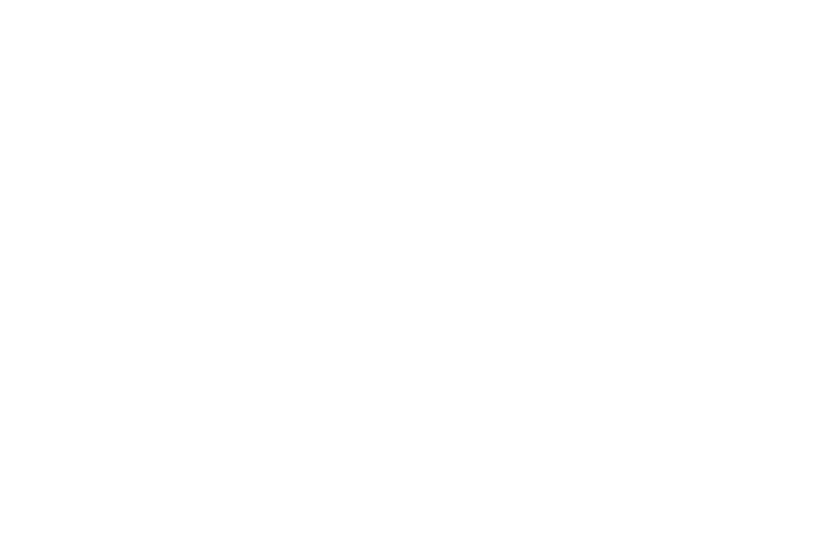
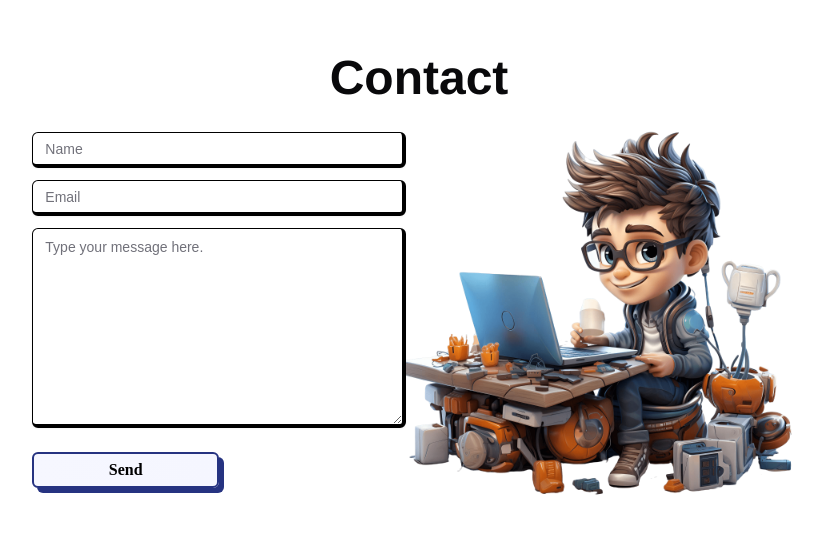
Before and after one commit to vatiza/latest-Portfolio, a Next.js app: page / in a window 1280 px wide. Shown: the part 4078-4612 px from the top of the page, without its empty margins (221-1044 px from the left). Before the commit the page ends 4124 px from the top, so only its background shows below. Built offline with nearby package versions, Linux system fonts and the light colour scheme; a web font is replaced by a local one.

Commit message:
contact added

```diff
--- a/src/app/page.tsx
+++ b/src/app/page.tsx
@@ -1,4 +1,5 @@
 import AboutMe from "@/components/home/about-me/aboutMe";
+import Contact from "@/components/home/contact/contact";
 import HeroSection from "@/components/home/hero-section/heroSection";
 import Projects from "@/components/home/porjects/porjects";
 import Skils from "@/components/home/skils/skils";
@@ -12,6 +13,7 @@
       <WhatIDo />
       <Skils />
       <Projects />
+      <Contact />
     </div>
   );
 }
--- /dev/null
+++ b/src/components/home/contact/contact.tsx
@@ -0,0 +1,49 @@
+import { Input } from "@/components/ui/input";
+import { Textarea } from "@/components/ui/textarea";
+import littleboy from "@/app/assets/littleboy-min.png";
+import Image from "next/image";
+const Contact = () => {
+  return (
+    <div className="min-h-screen px-5 lg:px-20 ">
+      <h1 className="text-center font-arimo font-bold my-2 text-5xl">
+        Contact
+      </h1>
+      <div className="flex justify-center items-center ">
+        <div className="w-2/6">
+          <form className="flex flex-col  gap-3">
+            <Input
+              className="border-r-4 border-b-4 border-black focus:border-blue-600"
+              type="text"
+              placeholder="Name"
+            />
+            <Input
+              className="border-r-4 border-b-4 border-black focus:border-blue-600"
+              type="email"
+              placeholder="Email"
+            />
+            <Textarea
+              className="border-r-4 border-b-4 border-black focus:border-blue-600"
+              placeholder="Type your message here."
+            />
+            <input
+              type="submit"
+              value="Send"
+              className="group  w-1/2 mt-3 relative inline-flex h-9 items-center justify-center overflow-hidden rounded-md   bg-gradient-to-r dark:from-[#070e41] dark:to-[#263381] from-[#f6f7ff] to-[#f5f6ff] dark:border-[rgb(76_100_255)] border-2 border-[#263381] bg-transparent px-6  dark:text-white text-black transition-all duration-100 dark:[box-shadow:5px_5px_rgb(76_100_255)] [box-shadow:5px_5px_rgb(38_51_129)] active:translate-x-[3px] active:translate-y-[3px] active:[box-shadow:0px_0px_rgb(38_51_129)] dark:active:[box-shadow:0px_0px_rgb(76_100_255)] font-bold font-playrite"
+            />
+          </form>
+        </div>
+        <div>
+          <Image
+            priority
+            src={littleboy}
+            width={400}
+            height={400}
+            alt="rakib hero img"
+          />
+        </div>
+      </div>
+    </div>
+  );
+};
+
+export default Contact;
--- /dev/null
+++ b/src/components/ui/input.tsx
@@ -0,0 +1,22 @@
+import * as React from "react"
+
+import { cn } from "@/lib/utils"
+
+const Input = React.forwardRef<HTMLInputElement, React.ComponentProps<"input">>(
+  ({ className, type, ...props }, ref) => {
+    return (
+      <input
+        type={type}
+        className={cn(
+          "flex h-9 w-full rounded-md border border-input bg-transparent px-3 py-1 text-base shadow-sm transition-colors file:border-0 file:bg-transparent file:text-sm file:font-medium file:text-foreground placeholder:text-muted-foreground focus-visible:outline-none focus-visible:ring-1 focus-visible:ring-ring disabled:cursor-not-allowed disabled:opacity-50 md:text-sm",
+          className
+        )}
+        ref={ref}
+        {...props}
+      />
+    )
+  }
+)
+Input.displayName = "Input"
+
+export { Input }
--- /dev/null
+++ b/src/components/ui/textarea.tsx
@@ -0,0 +1,22 @@
+import * as React from "react";
+
+import { cn } from "@/lib/utils";
+
+const Textarea = React.forwardRef<
+  HTMLTextAreaElement,
+  React.ComponentProps<"textarea">
+>(({ className, ...props }, ref) => {
+  return (
+    <textarea
+      className={cn(
+        "flex min-h-[200px] w-full rounded-md border border-input bg-transparent px-3 py-2 text-base shadow-sm placeholder:text-muted-foreground focus-visible:outline-none focus-visible:ring-1 focus-visible:ring-ring disabled:cursor-not-allowed disabled:opacity-50 md:text-sm",
+        className
+      )}
+      ref={ref}
+      {...props}
+    />
+  );
+});
+Textarea.displayName = "Textarea";
+
+export { Textarea };
```
Also changed, not shown: ~/components/ui/typing-animation.jsx (deleted, +0 -37 lines), src/app/assets/littleboy-min.png (added).
